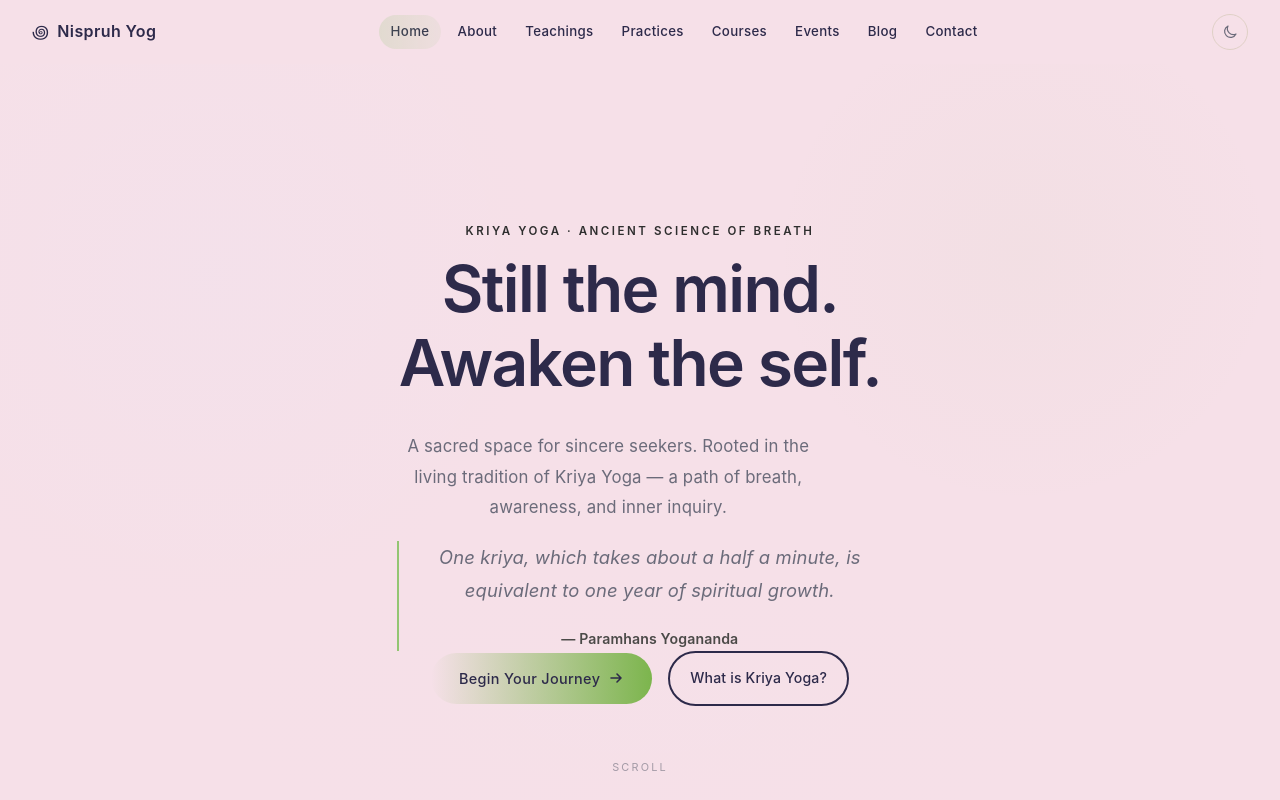
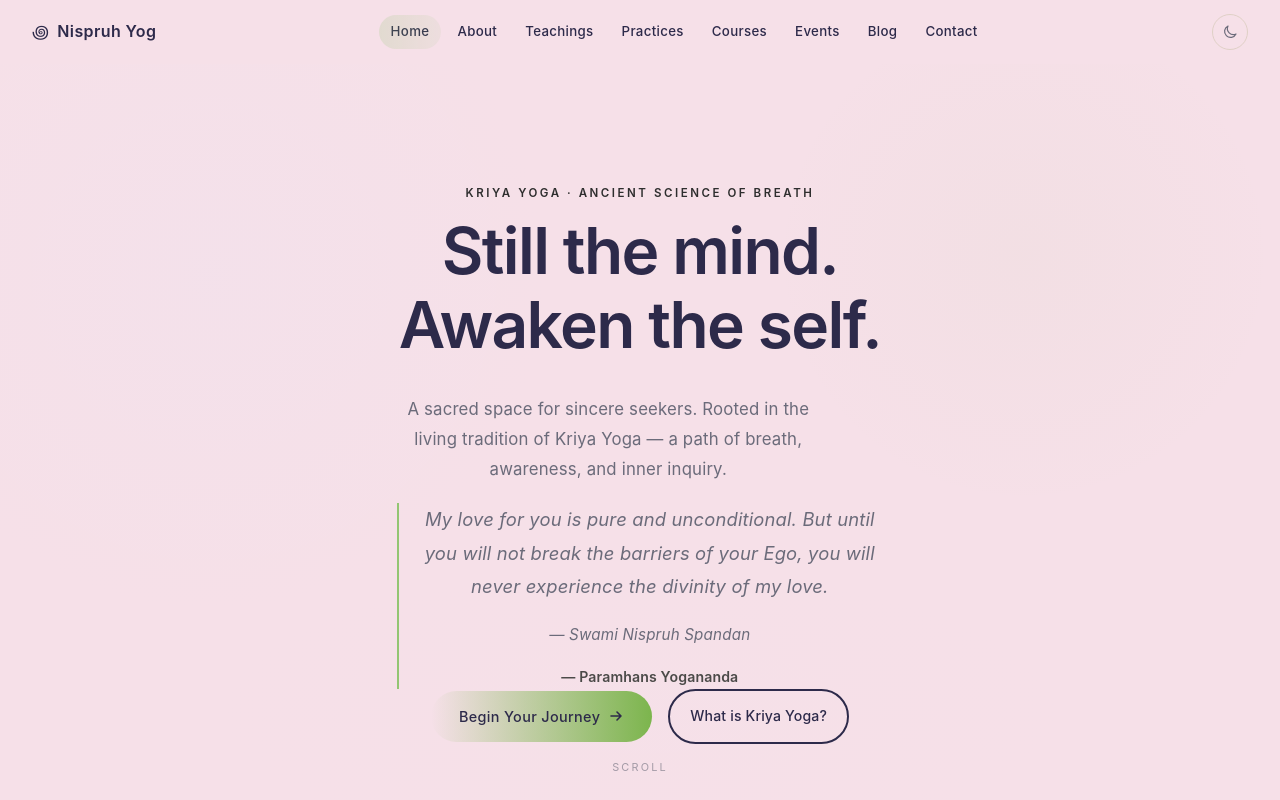
Before and after one commit to aryade/nispruh-yog-website, a Next.js app: page / in a window 1280 px wide. Shown: the top 800 px of the page. Built offline with nearby package versions, Linux system fonts and the light colour scheme.

Commit message:
added new text to hero component

```diff
--- a/src/components/Hero.tsx
+++ b/src/components/Hero.tsx
@@ -97,7 +97,8 @@ export function Hero() {
           variants={FADE_UP}
           className="text-[1.15rem] leading-[1.8] text-[var(--text-heading)] max-w-[42ch] mx-auto mb-10 border-l-4 border-[var(--bg-accent)] pl-6 italic"
         >
-          <p className="mb-3">One kriya, which takes about a half a minute, is equivalent to one year of spiritual growth.</p>
+          <p className="mb-3">My love for you is pure and unconditional. But until you will not break the barriers of your Ego, you will never experience the divinity of my love.</p>
+          <p className="text-[0.95rem] text-[var(--text-muted)] mt-3">— Swami Nispruh Spandan</p>
           <footer className="text-[0.9rem] font-semibold not-italic text-[var(--bg-accent)]">
             — Paramhans Yogananda
           </footer>
```
